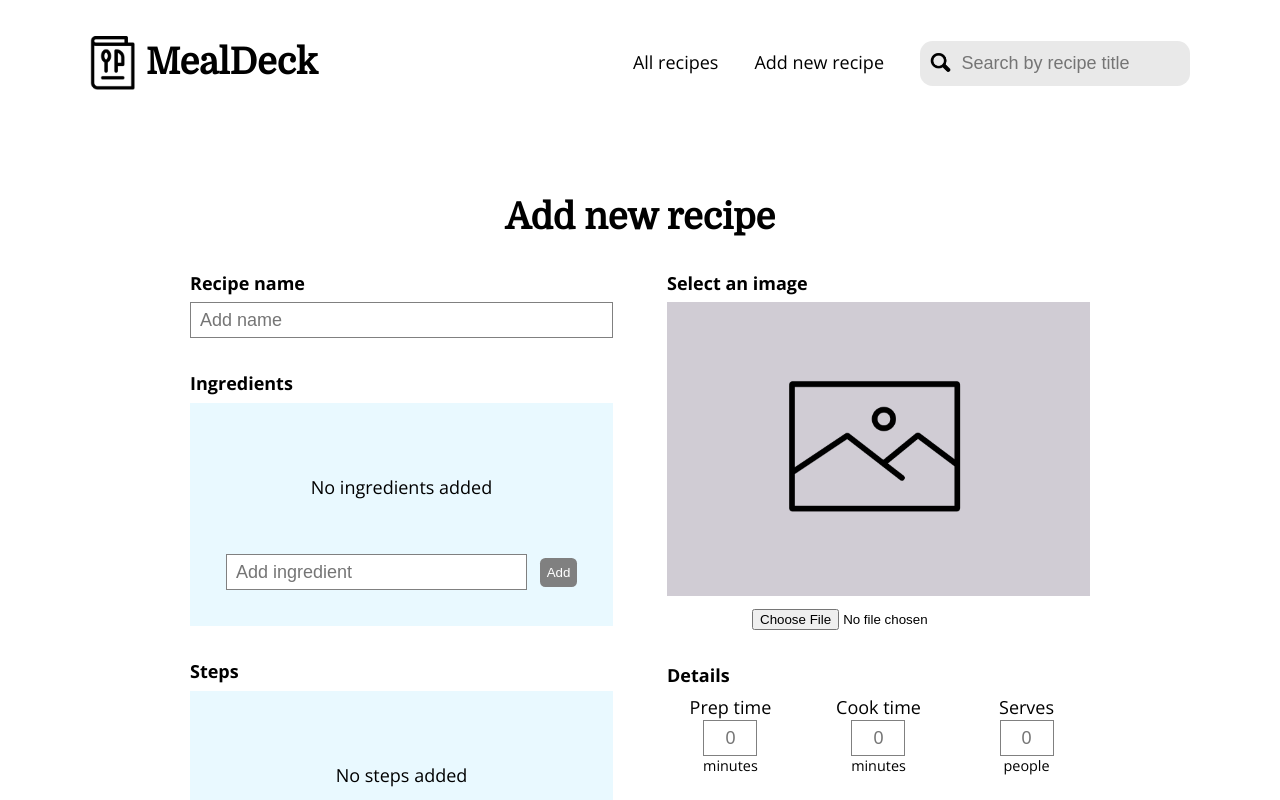
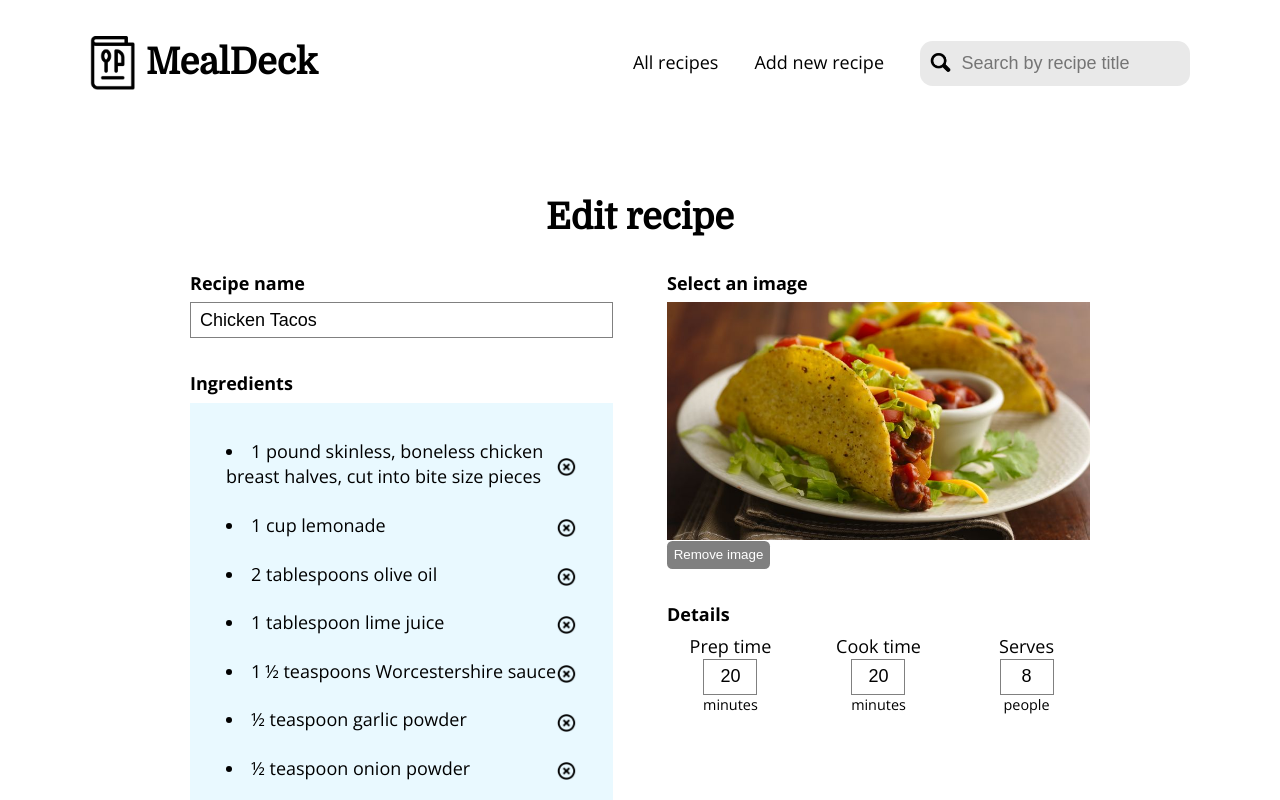
Before and after one commit to edlsto/recipe-creator, a Vue app: page /recipe/1/edit in a window 1280 px wide. Shown: the top 800 px of the page. Built offline with nearby package versions, Linux system fonts and the light colour scheme.

Commit message:
Change route params to props

```diff
--- a/src/views/Add.vue
+++ b/src/views/Add.vue
@@ -1,6 +1,8 @@
 <template>
   <div class="add">
-    <h1 class="recipe-add-title" v-if="$route.params.recipe">Edit recipe</h1>
+    <h1 class="recipe-add-title" v-if="id">
+      Edit recipe
+    </h1>
     <h1 class="recipe-add-title" v-else>Add new recipe</h1>
 
     <div class="two-col">
@@ -217,6 +219,7 @@ export default {
       validationFailed: false,
     };
   },
+  props: ["id", "recipes"],
   computed: {
     validated: function() {
       return (
@@ -230,9 +233,10 @@ export default {
     },
   },
   created: function() {
-    if (this.$route.params.recipe) {
-      console.log(this.$route.params.recipe);
-      this.newRecipe = this.$route.params.recipe;
+    if (this.id) {
+      this.newRecipe = this.recipes.find(
+        (recipe) => parseInt(this.id) === recipe.id
+      );
     }
   },
 
@@ -386,10 +390,6 @@ export default {
   flex: 0 0 47%;
 }
 
-label {
-  /* margin-right: 1em; */
-}
-
 textarea {
   height: 100px;
   flex: 1 0 auto;
```
